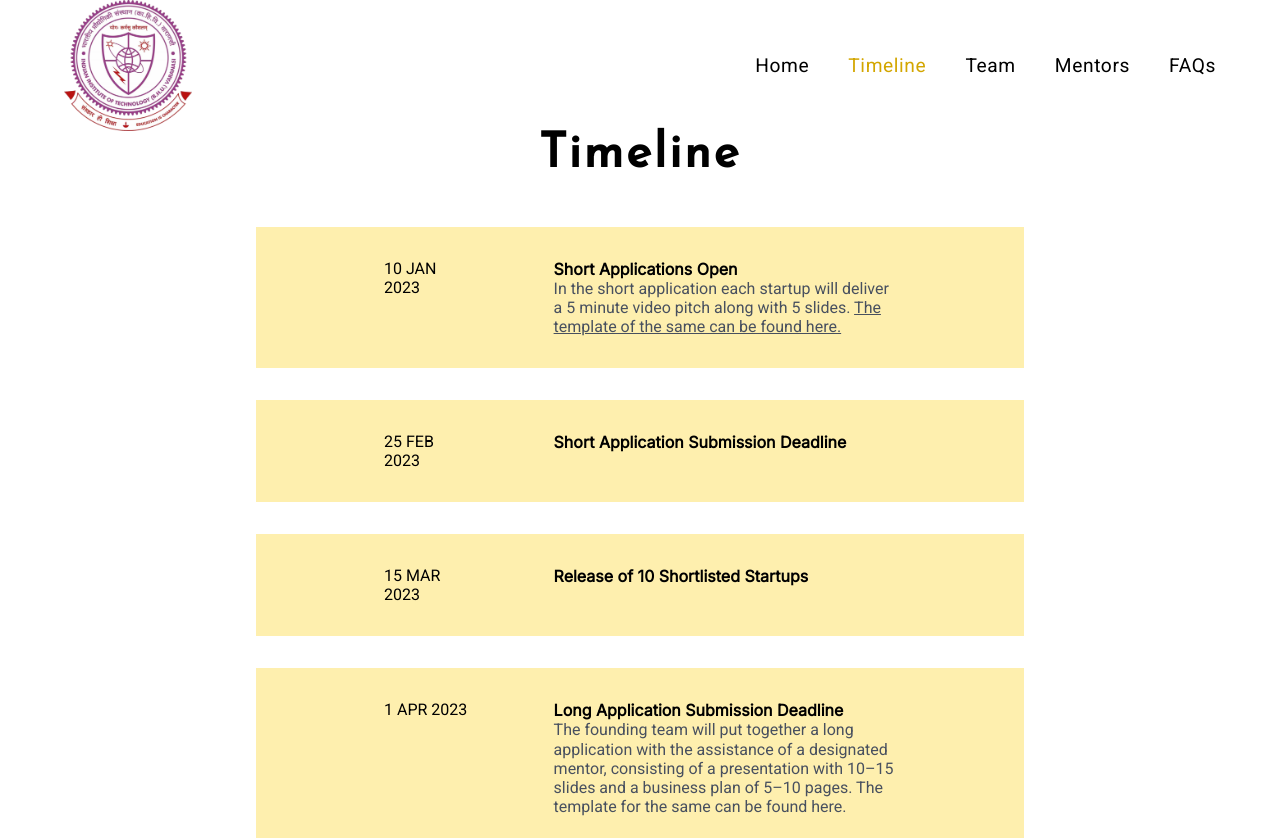
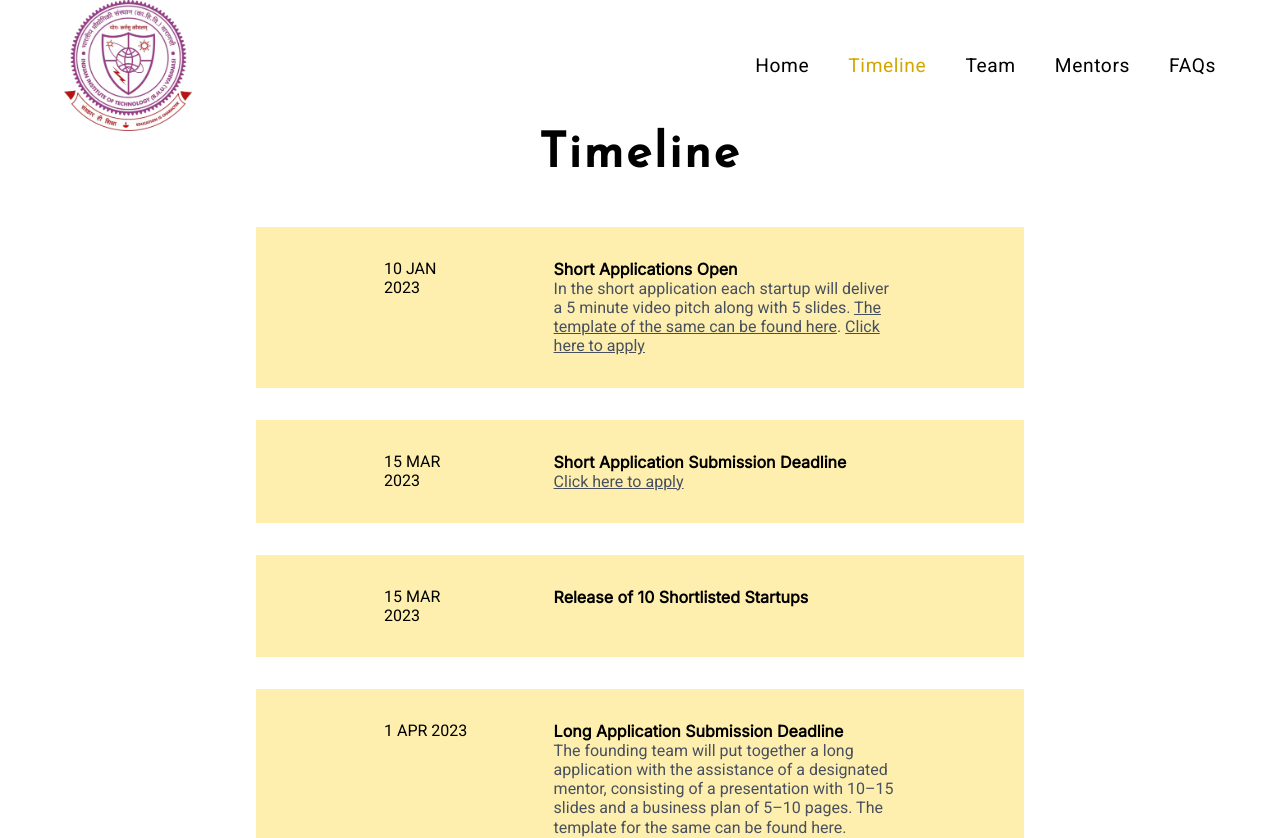
Before and after one commit to bhav-khurana/IIT-BHU-SeedFund, a React (Create React App) app: page /timeline in a window 1280 px wide. Shown: the top 838 px of the page. Built offline with nearby package versions, Linux system fonts and the light colour scheme; a web font is replaced by a local one.

Commit message:
Minor Changes

```diff
--- a/src/Component/Home.js
+++ b/src/Component/Home.js
@@ -29,7 +29,7 @@ const Home = ()=>{
         <div className="apply">
             {/* <img src={back} alt="background" className="back" /> */}
             <img src={urgentBro} alt="urgent-bro" className="applyImage" />
-            <div className="applyText">Application Deadline : 25 February 2023
+            <div className="applyText">Application Deadline : 15 March 2023
             <div className="applyButton">
                 <a href="https://forms.gle/v4JuULMoXhMWU3CN9" className="applyLink">Apply Now</a>
             </div>
--- a/src/Component/Timeline.js
+++ b/src/Component/Timeline.js
@@ -9,8 +9,8 @@ const Timeline = ()=>{
         <>
         <Navbar />
         <div className="heading">Timeline</div>
-        <Step date={"10 JAN 2023"} title={"Short Applications Open"} subtitle={['In the short application each startup will deliver a 5 minute video pitch along with 5 slides. ',<a href="https://docs.google.com/presentation/d/1m48Iyl-njk0_fkaYxUTnrKtGU3uMtXjw/edit?usp=sharing&ouid=113844267931658336139&rtpof=true&sd=true" className="link">The template of the same can be found here. </a>]} />
-        <Step date={"25 FEB 2023"} title={"Short Application Submission Deadline"} subtitle={""} />
+        <Step date={"10 JAN 2023"} title={"Short Applications Open"} subtitle={['In the short application each startup will deliver a 5 minute video pitch along with 5 slides. ',<a href="https://docs.google.com/presentation/d/1m48Iyl-njk0_fkaYxUTnrKtGU3uMtXjw/edit?usp=sharing&ouid=113844267931658336139&rtpof=true&sd=true" className="link">The template of the same can be found here</a>,'. ', <a className="link" href="https://forms.gle/v4JuULMoXhMWU3CN9">Click here to apply</a>]} />
+        <Step date={"15 MAR 2023"} title={"Short Application Submission Deadline"} subtitle={[<a className="link" href="https://forms.gle/v4JuULMoXhMWU3CN9">Click here to apply</a>]} />
         <Step date={"15 MAR 2023"} title={"Release of 10 Shortlisted Startups"} subtitle={""} />
         <Step date={"1 APR 2023"} title={"Long Application Submission Deadline"} subtitle={"The founding team will put together a long application with the assistance of a designated mentor, consisting of a presentation with 10–15 slides and a business plan of 5–10 pages. The template for the same can be found here."} />
         <Step date={"April 2023"} title={"Interview of Founding Team with the Investment Committee"} subtitle={"Conducted Throughout the month of April"} />
```
